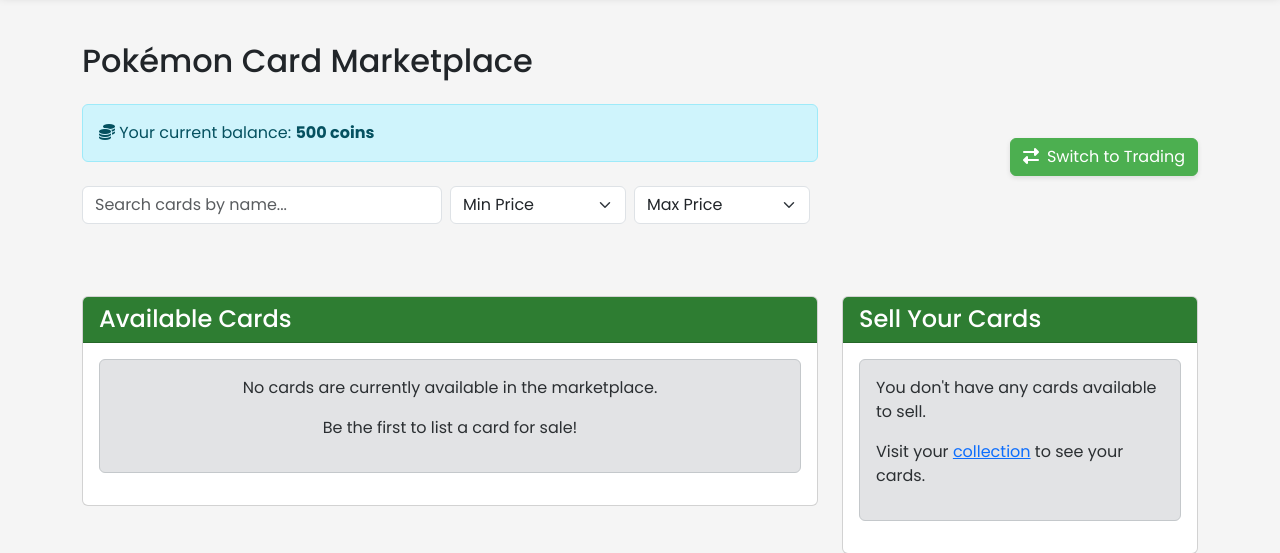
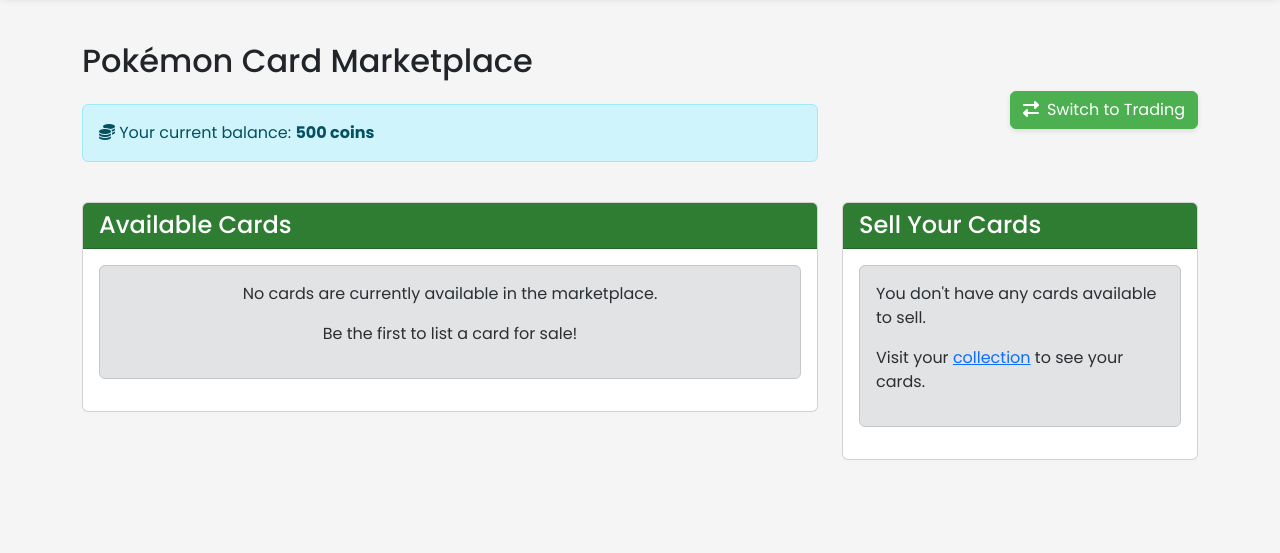
Before and after one commit to frankchang1000/PokeTrade, a Django app: page /marketplace/ in a window 1280 px wide. Shown: the part 82-635 px from the top of the page. Run offline with Django 5.2, Linux system fonts and the light colour scheme; the visitor is signed in with stand-in values (Sample User, id 1); data comes from the database, SQL or seed files in the repository; data that the repository does not hold is empty; some libraries are stand-ins or nearby versions.

Commit message:
adding back

```diff
--- a/marketplace/templates/marketplace/marketplace.html
+++ b/marketplace/templates/marketplace/marketplace.html
@@ -9,31 +9,6 @@
       <div class="alert alert-info">
         <i class="fas fa-coins"></i> Your current balance: <strong>{{ user_balance }} coins</strong>
       </div>
-
-      <form method="get" action="{% url 'marketplace' %}" class="row g-2 mb-4">
-        <div class="row g-2 mb-4">
-          <div class="col-md-6">
-            <input type="text" id="searchInput" class="form-control" placeholder="Search cards by name...">
-          </div>
-          <div class="col-md-3">
-            <select id="minPriceFilter" class="form-select">
-              <option value="">Min Price</option>
-              <option value="10">10+</option>
-              <option value="50">50+</option>
-              <option value="100">100+</option>
-              <option value="500">500+</option>
-            </select>
-          </div>
-          <div class="col-md-3">
-            <select id="maxPriceFilter" class="form-select">
-              <option value="">Max Price</option>
-              <option value="50">Up to 50</option>
-              <option value="100">Up to 100</option>
-              <option value="500">Up to 500</option>
-              <option value="1000">Up to 1000</option>
-            </select>
-          </div>
-        </div>
     </div>
     <div class="col-lg-4 text-end align-self-center">
       <a href="{% url 'trading' %}" class="btn btn-primary">
@@ -151,36 +126,8 @@
 
 {% block extra_js %}
 <script>
-  document.addEventListener('DOMContentLoaded', function () {
-    const searchInput = document.getElementById('searchInput');
-    const minPriceFilter = document.getElementById('minPriceFilter');
-    const maxPriceFilter = document.getElementById('maxPriceFilter');
-    const cardContainers = document.querySelectorAll('.card.h-100');
-
-    function filterCards() {
-      const searchTerm = searchInput.value.toLowerCase();
-      const minPrice = parseInt(minPriceFilter.value) || 0;
-      const maxPrice = parseInt(maxPriceFilter.value) || Infinity;
-
-      cardContainers.forEach(card => {
-        const name = card.querySelector('.card-title').textContent.toLowerCase();
-        const priceText = card.querySelector('.card-text').textContent.match(/Price:\s*(\d+)/);
-        const price = priceText ? parseInt(priceText[1]) : 0;
-
-        const matchesName = name.includes(searchTerm);
-        const matchesPrice = price >= minPrice && price <= maxPrice;
-
-        if (matchesName && matchesPrice) {
-          card.parentElement.style.display = '';
-        } else {
-          card.parentElement.style.display = 'none';
-        }
-      });
-    }
-
-    searchInput.addEventListener('input', filterCards);
-    minPriceFilter.addEventListener('change', filterCards);
-    maxPriceFilter.addEventListener('change', filterCards);
+  document.addEventListener('DOMContentLoaded', function() {
+    // add any marketplace-specific javascript here
   });
 </script>
 {% endblock extra_js %}
--- a/marketplace/views.py
+++ b/marketplace/views.py
@@ -5,7 +5,6 @@ from django.db import transaction
 from django.db.models import F
 from django.http import JsonResponse
 from django.contrib.auth.models import User
-from django.db.models import Q
 
 from .models import Listing, Transaction, TradeOffer, TradeOfferItem
 from cards.models import Card, UserCard
@@ -14,19 +13,7 @@ from accounts.models import Profile
 @login_required
 def marketplace(request):
     """view for the marketplace page showing all active listings"""
-
-    search_term = request.GET.get("search", "")
-    min_price = request.GET.get("min_price")
-    max_price = request.GET.get("max_price")
-
     listings = Listing.objects.filter(is_active=True).select_related('card', 'seller')
-
-    if search_term:
-        listings = listings.filter(card__name__icontains=search_term)
-    if min_price:
-        listings = listings.filter(price__gte=min_price)
-    if max_price:
-        listings = listings.filter(price__lte=max_price)
 
     # get the user's balance for display
     user_profile = Profile.objects.get(user=request.user)
--- a/poketrade/settings.py
+++ b/poketrade/settings.py
@@ -59,6 +59,7 @@ MIDDLEWARE = [
 CSRF_TRUSTED_ORIGINS = [
     "https://web-production-ddb6.up.railway.app",
     "https://web-production-25d21.up.railway.app",
+    "https://vsend.pythonanywhere.com",
 ]
 
 ROOT_URLCONF = 'poketrade.urls'
```
Also changed, not shown: vsend_pythonanywhere_com_wsgi.py (added, +14 -0 lines).
